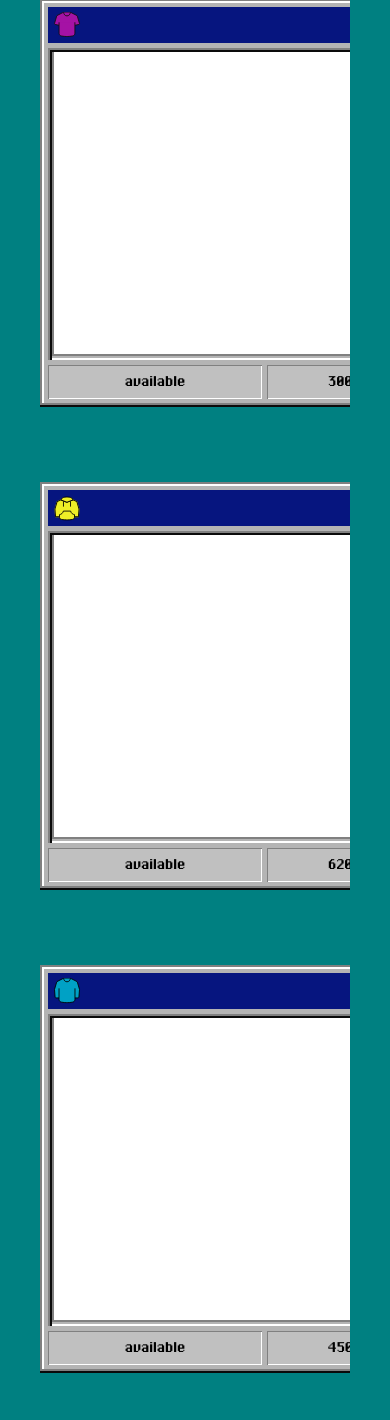
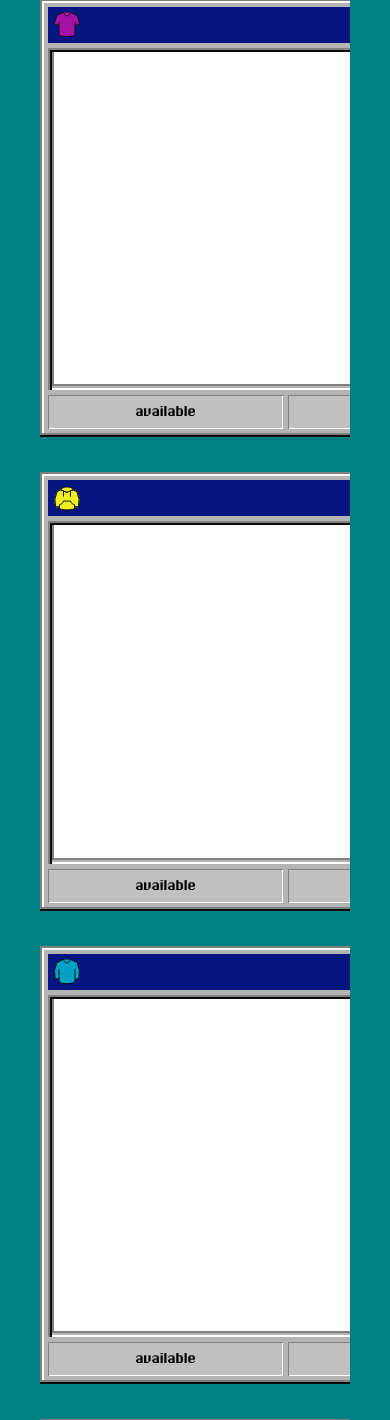
Before and after one commit to krupakacper/ballin.pl, a PHP site: page /shop.html in a window 390 px wide. Shown: the part 126-1546 px from the top of the page. Run offline with PHP 8.4, Linux system fonts and the light colour scheme.

Commit message:
better gaps

```diff
--- a/assets/css/main.css
+++ b/assets/css/main.css
@@ -539,6 +539,7 @@
       height: calc(100vh - 275px);
       width: clamp(310px, 65%, 1300px);
       margin-top: 125px;
+      gap: 35px;
    }
 
 
```
